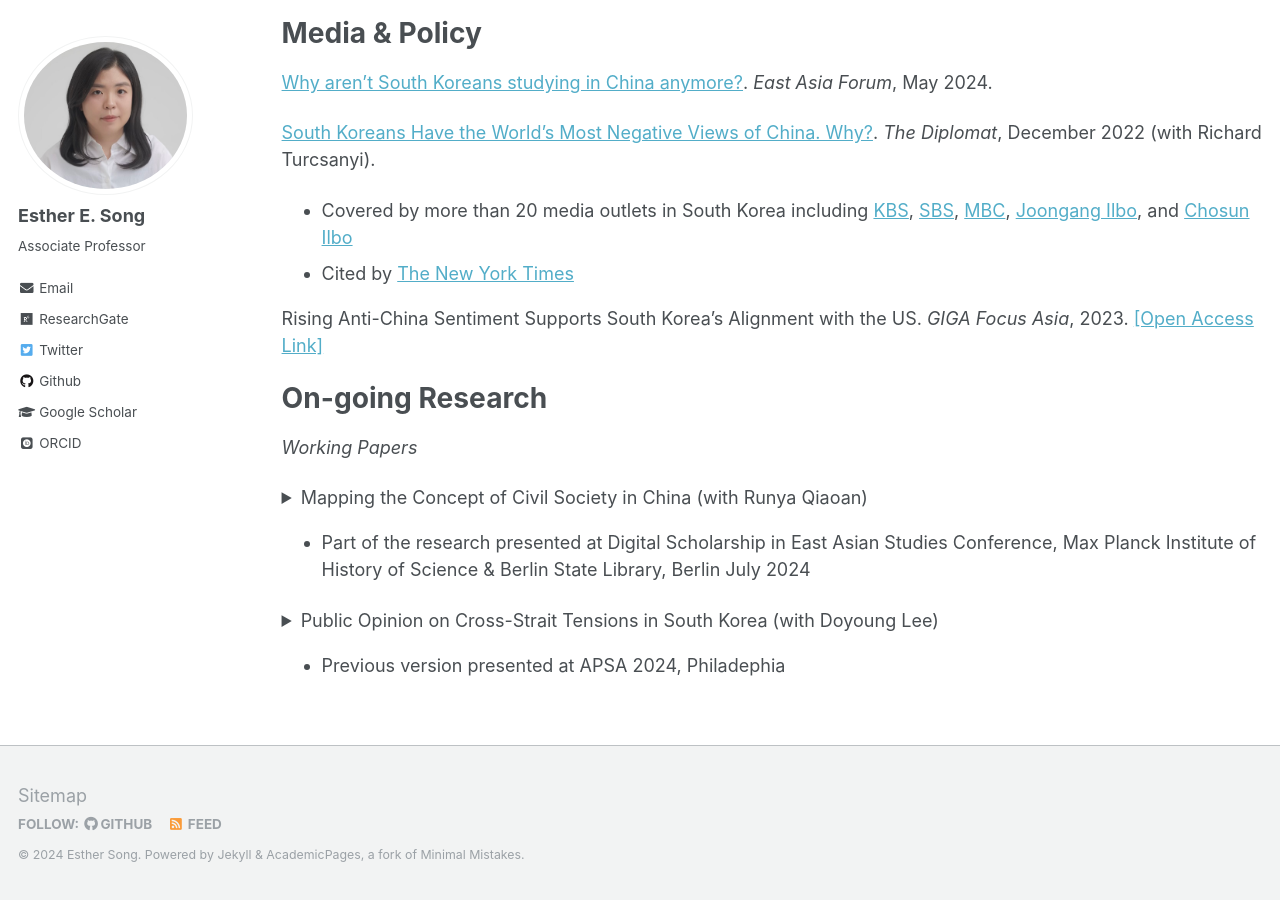
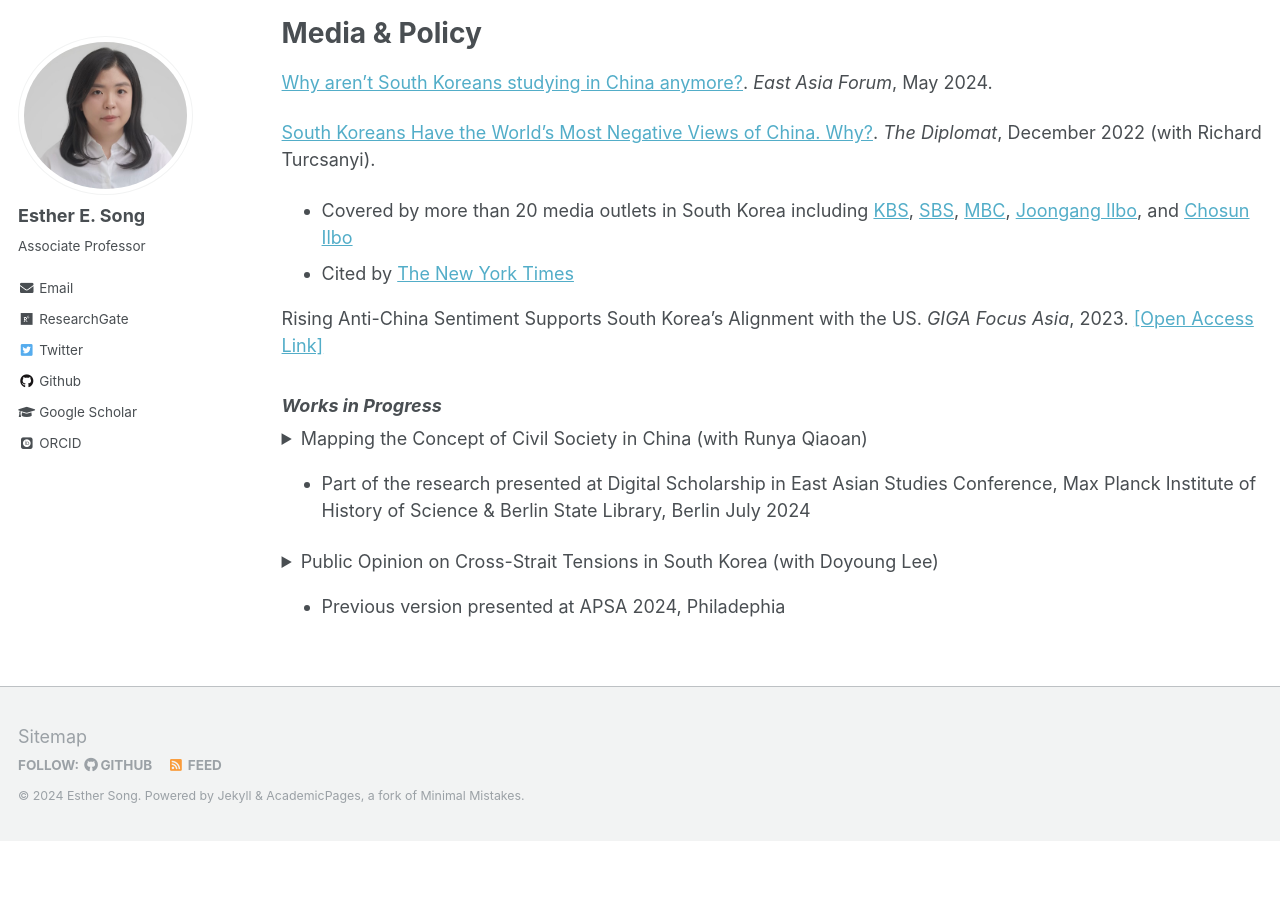
Before and after one commit to ehsong/ehsong.github.io, a Jekyll site: the page built from _pages/research.md, in a window 1280 px wide and 900 px high, scrolled down 2644 px. Built offline with Jekyll 4.4.1, drawn with Linux system fonts in a browser that asks for light colours; some web fonts are replaced; after the commit the page ends 3485 px from its top, so only the background shows below that.

Commit message:
Update research.md

```diff
--- a/_pages/research.md
+++ b/_pages/research.md
@@ -56,9 +56,7 @@ In my post-doctoral period at GIGA, I started a second strand of research on Chi
 
 Rising Anti-China Sentiment Supports South Korea’s Alignment with the US. *GIGA Focus Asia*, 2023. [[Open Access Link]](https://www.giga-hamburg.de/en/publications/giga-focus/rising-anti-china-sentiment-supports-south-koreas-alignment-with-the-us)
 
-# On-going Research
-
-*Working Papers*
+### *Works in Progress*
 
 <details style="display:inline"><summary>Mapping the Concept of Civil Society in China (with Runya Qiaoan)</summary><br><p>Studies on civil society in China has suffered from a positivist bias where civil society is often conceptualized as the NGO sector. This conceptualization dismisses cultural and social contexts that distinguishes the how the concept of civil society is used and discussed in China. By leveraging a large corpus of text data and computational text analysis on scholarly articles on civil society in China from 2002 to 2021 and public discussions on the concept of civil society on online forums and social media, this article aims to uncover the major conceptual discussions on civil society in China and highlight how they differ from conceptualizations in western political thought.</p></details><ul><li><p>Part of the research presented at Digital Scholarship in East Asian Studies Conference, Max Planck Institute of History of Science & Berlin State Library, Berlin July 2024</p></li></ul>
 
```
